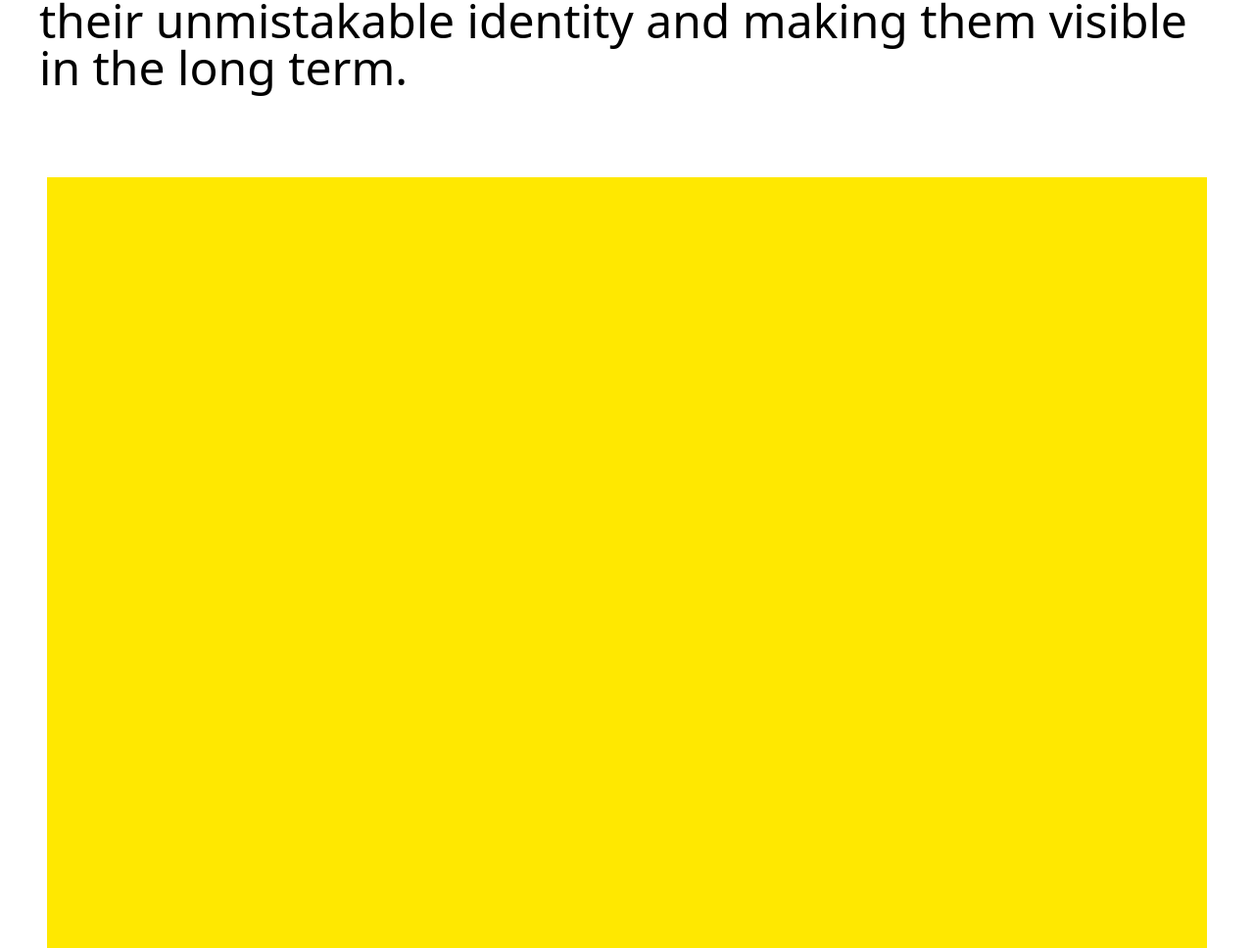
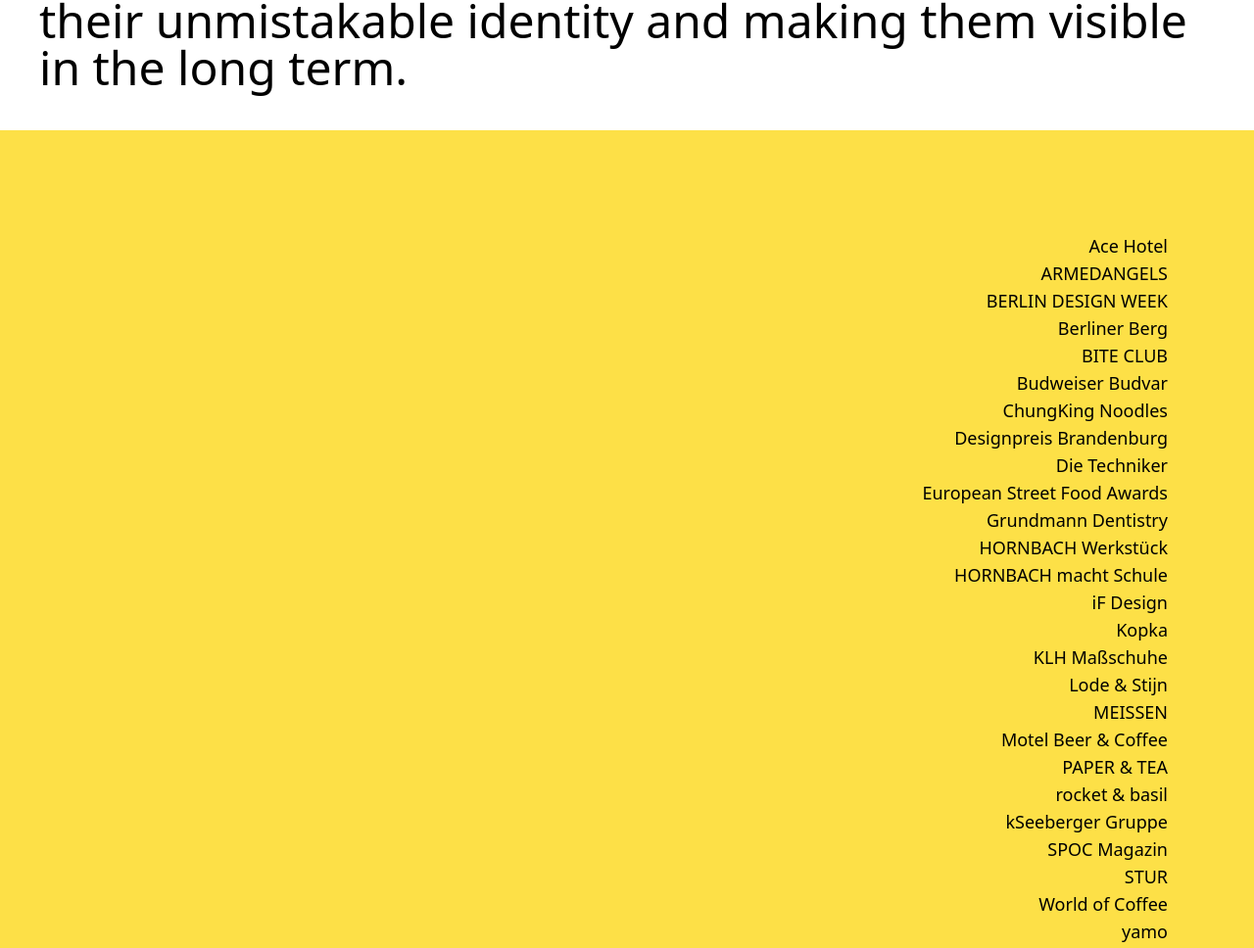
Before and after one commit to Ideborah-tech/website-project, a website: page index.html in a window 1280 px wide. Shown: the part 715-1683 px from the top of the page at 98% size. Drawn offline with nearby package versions, Linux system fonts and the light colour scheme; files that its build step writes are made by us from their sources.

Commit message:
yellow background fix

```diff
--- a/src/input.css
+++ b/src/input.css
@@ -1,3 +1,10 @@
 @tailwind base;
 @tailwind components;
 @tailwind utilities;
+
+@layer componets {
+    .br-shape {
+    clip-path: polygon(100% 0, 100% 96%, 36% 98%, 0 94%, 0 0);
+}
+
+}
--- a/src/sections/yellow.html
+++ b/src/sections/yellow.html
@@ -1,5 +1,4 @@
-<div class="sm:p-6 md:p-8 lg:p-10 xl:p-12">
-    <img src="/src/sections/images/Rectangle.png" alt="">
+<div class="br-shape bg-yellow-300  sm:p-6 md:p-8 lg:p-10 xl:p-12">
     <div class="place-self-end mt-14 mb-14 text-right flex flex-col sm:flex-col md:flex-col lg:flex-col xl:flex-col justify-end sm:justify-end md:justify-end lg:justify-end xl:justify-end mr-4 sm:mr-6 md:mr-8 lg:mr-10 xl:mr-10">
         <a href="#" class="text-lg">Ace Hotel</a>
         <a href="#" class="text-lg">ARMEDANGELS</a>
```
